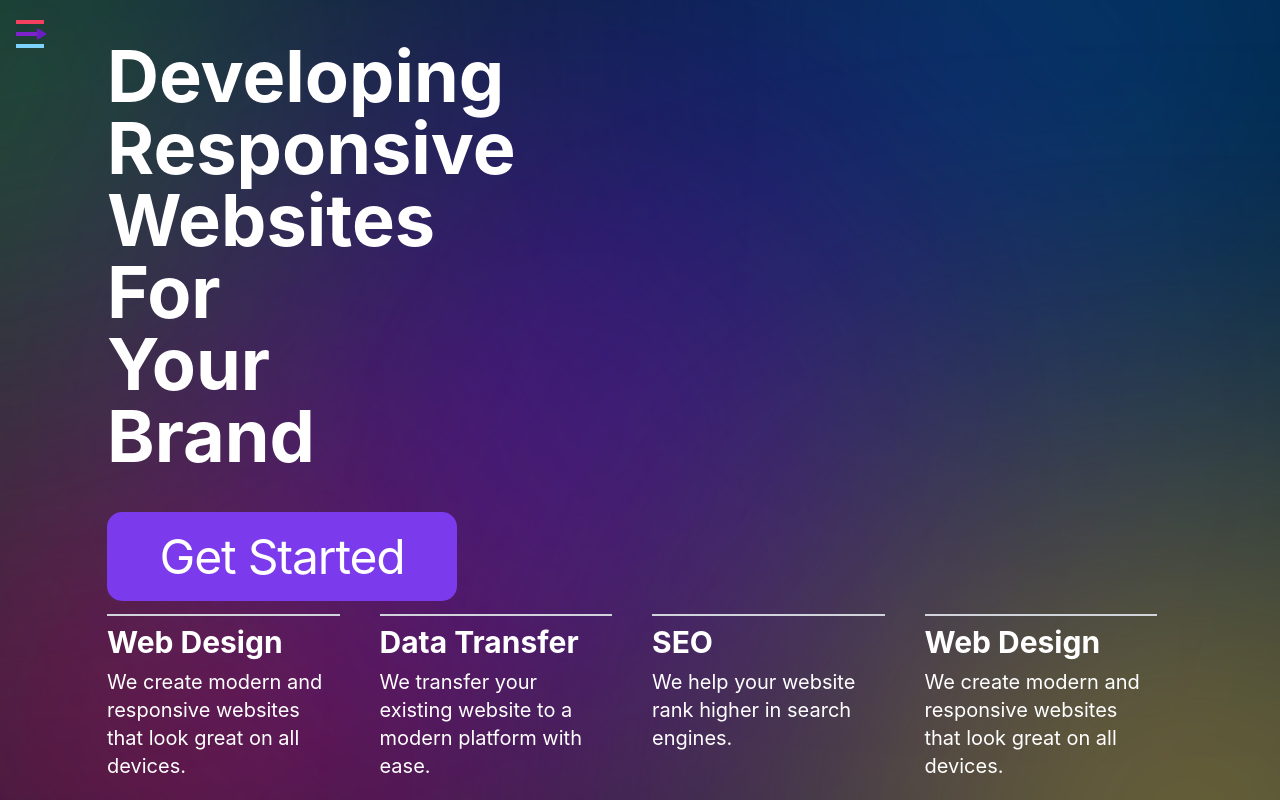
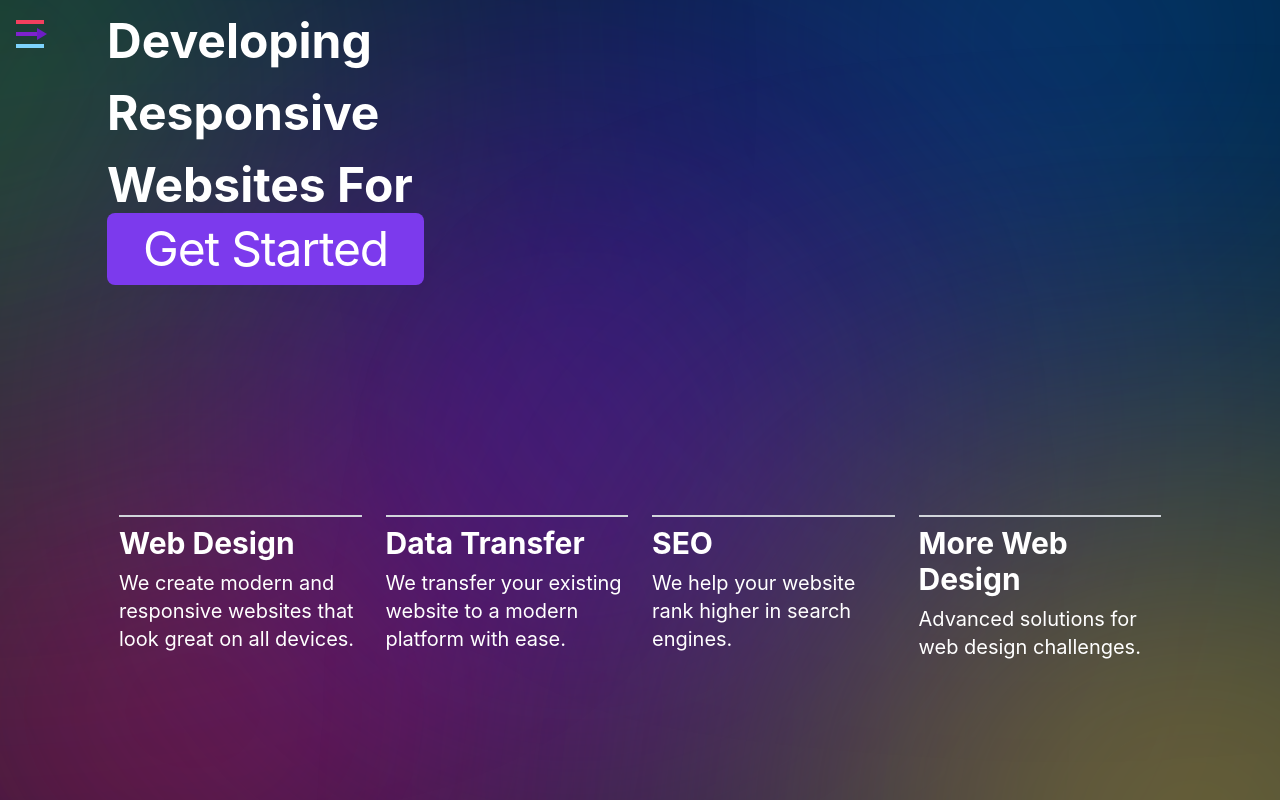
Before and after one commit to infinitepixel-dev/InfinitePixel-Main, a React (Vite) app: page / in a window 1280 px wide. Shown: the top 800 px of the page. Built offline with nearby package versions, Linux system fonts and the light colour scheme.

Commit message:
Updated page 1 layout for desktop / mobile

```diff
--- a/package.json
+++ b/package.json
@@ -30,6 +30,8 @@
     "eslint-plugin-react-hooks": "^4.6.0",
     "eslint-plugin-react-refresh": "^0.4.6",
     "postcss": "^8.4.38",
+    "prettier": "^3.2.5",
+    "prettier-plugin-tailwindcss": "^0.5.14",
     "tailwindcss": "^3.4.3",
     "vite": "^4.5.3"
   }
--- a/src/components/pages/heroPage.jsx
+++ b/src/components/pages/heroPage.jsx
@@ -1,83 +1,83 @@
 // Hero - Page 1
-import { useState, useEffect, useRef } from "react"
-import "./heroPage.css"
+import { useState, useEffect, useRef } from "react";
+import "./heroPage.css";
 
-import DynamicComponentLoader from "../../dynamicComponentLoader"
+import DynamicComponentLoader from "../../dynamicComponentLoader";
 
 function HeroPage() {
-  const [inHeroPage, setinHeroPage] = useState(false)
+  const [inHeroPage, setinHeroPage] = useState(false);
 
   //wait for the page to load
   setTimeout(() => {
-    let hero = document.getElementById("heroPageElement")
+    let hero = document.getElementById("heroPageElement");
 
     // //add mouses hover edvent listener to heroPageElement
     hero.addEventListener("mouseover", () => {
       // console.log("mouse over hero page");
-      setinHeroPage(false)
-    })
+      setinHeroPage(false);
+    });
 
     //if the mouse leaves the heroPageElement, set inHeroPage to false
     hero.addEventListener("mouseleave", () => {
       // console.log("mouse left hero page");
       //allow the opacity of the custom cursor to fade out
 
-      setinHeroPage(true)
-    })
-  }, 1000)
+      setinHeroPage(true);
+    });
+  }, 1000);
 
-  const backGroundBlurAmount = 210
-  const backGroundBorderRadius = 50
+  const backGroundBlurAmount = 210;
+  const backGroundBorderRadius = 50;
 
   //new code
-  const orbRef1 = useRef([])
-  const orbRef2 = useRef([])
-  const orbRef3 = useRef([])
-  const orbRef4 = useRef([])
-  const orbRef5 = useRef([])
+  const orbRef1 = useRef([]);
+  const orbRef2 = useRef([]);
+  const orbRef3 = useRef([]);
+  const orbRef4 = useRef([]);
+  const orbRef5 = useRef([]);
 
   useEffect(() => {
     // Set initial positions for all orbs, storing them in refs
     const setupOrbs = (orbRefs) => {
       for (let i = 0; i < orbRefs.current.length; i++) {
-        const orb = orbRefs.current[i]
-        orb.initialLeft = orb.offsetLeft
-        orb.initialTop = orb.offsetTop
+        const orb = orbRefs.current[i];
+        orb.initialLeft = orb.offsetLeft;
+        orb.initialTop = orb.offsetTop;
       }
-    }
+    };
 
-    setupOrbs(orbRef1)
-    setupOrbs(orbRef2)
-    setupOrbs(orbRef3)
-    setupOrbs(orbRef4)
-    setupOrbs(orbRef5)
+    setupOrbs(orbRef1);
+    setupOrbs(orbRef2);
+    setupOrbs(orbRef3);
+    setupOrbs(orbRef4);
+    setupOrbs(orbRef5);
 
     const moveOrbs = (orbRefs) => {
       for (let i = 0; i < orbRefs.current.length; i++) {
-        const orb = orbRefs.current[i]
+        const orb = orbRefs.current[i];
         // Generate new positions within 25% of their original position
-        const deltaX = (Math.random() * 2 - 1) * 0.5 * orb.initialLeft
-        const deltaY = (Math.random() * 2 - 1) * 0.5 * orb.initialTop
-        orb.style.left = `${orb.initialLeft + deltaX}px`
-        orb.style.top = `${orb.initialTop + deltaY}px`
-        orb.style.transform = `scale(${2 + Math.random() * 0.1})`
+        const deltaX = (Math.random() * 2 - 1) * 0.5 * orb.initialLeft;
+        const deltaY = (Math.random() * 2 - 1) * 0.5 * orb.initialTop;
+        orb.style.left = `${orb.initialLeft + deltaX}px`;
+        orb.style.top = `${orb.initialTop + deltaY}px`;
+        orb.style.transform = `scale(${2 + Math.random() * 0.1})`;
         // return to normal size after 2 seconds
         setTimeout(() => {
-          orb.style.transform = "scale(1)"
-        }, 2000)
+          orb.style.transform = "scale(1)";
+        }, 2000);
       }
-    }
+    };
 
     const intervalId = setInterval(() => {
-      moveOrbs(orbRef1)
-      moveOrbs(orbRef2)
-      moveOrbs(orbRef3)
-      moveOrbs(orbRef4)
-      moveOrbs(orbRef5)
-    }, 500) // Update positions every second
+      moveOrbs(orbRef1);
+      moveOrbs(orbRef2);
+      moveOrbs(orbRef3);
+      moveOrbs(orbRef4);
+      moveOrbs(orbRef5);
+    }, 500); // Update positions every second
 
-    return () => clearInterval(intervalId)
-  }, [])
+    return () => clearInterval(intervalId);
+  }, []);
   //new code
 
   return (
@@ -89,6 +89,8 @@ function HeroPage() {
       {/* randomly move the orbs around the page */}
 
       {/* only allow the custom cursor component to work inside of heroPage */}
+
+      <>
         {/* rose */}
         <div
           ref={(el) => (orbRef1.current[0] = el)}
@@ -170,87 +172,73 @@ function HeroPage() {
             zIndex: "-1",
           }}
         ></div>
+      </>
       {/* Sub-grid for Page 1 */}
       <div
         id="heroPageElement"
-        className="z-10 grid w-full h-screen grid-cols-12 gap-1 mb-8 overflow-auto grid-rows-7 column"
+        className="z-10 grid w-full h-screen gap-1 mb-8 grid-cols-8 overflow-auto grid-rows-8 md:grid-cols-8 lg:grid-cols-12 column"
       >
         {/* Add your rows and columns inside the sub-grid */}
 
-        <div className="col-span-6 col-start-2 col-end-4 row-start-1 row-end-4 mt-10 lg:row-start-1">
-          <div className="font-bold leading-normal tracking-normal md:text-7xl xl:text-8x1">
+        <div className="col-start-2 col-end-7 col-span-7 xl:col-start-2 xl:col-span-3 text-5xl row-start-2 font-bold leading-normal tracking-normal self-center">
           Developing Responsive Websites
           <span className=""> For Your Brand</span>
         </div>
-          <button
-            className="mt-10 text-5xl leading-normal tracking-tight text-center duration-700 text-slate-150 bg-violet-600 md:text-2x1 hover:bg-violet-700"
-            style={{
-              position: "relative",
-              width: "350px",
-              height: "89px",
-              borderRadius: "15px",
-            }}
-          >
+
+        {/* Uses self-start and self-end to align within the cells*/}
+        <button className="col-start-2 row-start-4 col-end-8 xl:row-start-3 xl:col-start-2 xl:col-span-3 text-5xl rounded-lg leading-normal tracking-tight text-center duration-700 text-slate-150 bg-violet-600 md:text-2x1 hover:bg-violet-700 self-center">
           Get Started
         </button>
-        </div>
 
         {/* section for Web Design, Data Transfer, SEO, and Web Design */}
-        <div className="grid grid-cols-1 mt-10 lg:col-span-8 lg:col-start-2 lg:col-end-12 lg:row-start-5 lg:gap-6 lg:row-span-2 lg:grid-cols-4 xl:row-start-6 xl:grid-cols-8">
-          {/* Web Design */}
-          <div className="lg:row-span-2 pe-4 lg:col-span-2">
+        <div className="grid grid-cols-1 row-start-5 col-start-2 col-span-6 lg:grid-cols-4 lg:col-start-2 lg:col-end-12 lg:row-start-5 xl:row-start-6 xl:grid-cols-8">
+          {/* Web Design - Adjusted for responsive behavior */}
+          <div className="m-3 xs:row-start-1 xs:col-start-2 xs:col-span-6 sm:col-span-2 lg:col-span-2 xl:col-span-2 xl:row-start-1 xl:col-start-1">
             <hr className="w-full border-t-2 border-gray-300" />
-
-            <div className="mt-2 font-bold leading-normal tracking-normal md:text-3xl">
+            <div className="mt-2 font-bold text-base leading-normal tracking-normal sm:text-xl lg:text-3xl">
               Web Design
             </div>
-            <div className="mt-2 text-xl leading-7">
+            <div className="mt-2 text-sm sm:text-lg lg:text-xl">
               We create modern and responsive websites that look great on all
               devices.
             </div>
           </div>
-
-          {/* Data Transfer */}
-          <div className="col-span-2 row-span-2 pe-4">
+          {/* Data Transfer - Responsive adjustments */}
+          {/* sub grid */}
+          <div className="m-3 xs:row-start-2 xs:col-start-2 xs:col-span-6 lg:col-span-2 xl:col-span-2 xl:row-start-1 xl:col-start-3">
             <hr className="w-full border-t-2 border-gray-300" />
-
-            <div className="mt-2 text-2xl font-bold leading-normal tracking-normal md:text-3xl">
+            <div className="mt-2 text-xl font-bold leading-normal tracking-normal sm:text-2xl lg:text-3xl">
               Data Transfer
             </div>
-            <div className="mt-2 text-xl leading-7">
+            <div className="mt-2 text-lg leading-7 sm:text-xl lg:text-xl">
               We transfer your existing website to a modern platform with ease.
             </div>
           </div>
-
-          {/* SEO */}
-          <div className="col-span-2 row-span-2 pe-4">
+          {/* SEO - Adjusted for responsive grid */}
+          <div className="m-3 xs:row-start-3 xs:col-start-2 xs:col-span-6 sm:col-span-2 lg:col-span-2 xl:col-span-2 xl:row-start-1 xl:col-start-5">
             <hr className="w-full border-t-2 border-gray-300" />
-
-            <div className="mt-2 text-2xl font-bold leading-normal tracking-normal md:text-3xl">
+            <div className="mt-2 text-xl font-bold leading-normal tracking-normal sm:text-2xl lg:text-3xl">
               SEO
             </div>
-            <div className="mt-2 text-xl leading-7">
+            <div className="mt-2 text-lg leading-7 sm:text-xl lg:text-xl">
               We help your website rank higher in search engines.
             </div>
           </div>
-
-          {/* Web Design */}
-          <div className="col-span-2 row-span-2 pe-4">
+          {/* Additional Web Design Section if needed, or use for another service */}
+          <div className="m-3 xs:row-start-4 xs:col-start-2 xs:col-span-6 sm:col-span-2 lg:col-span-2 xl:col-span-2 xl:row-start-1 xl:col-start-7">
             <hr className="w-full border-t-2 border-gray-300" />
-
-            <div className="mt-2 text-2xl font-bold leading-normal tracking-normal md:text-3xl">
-              Web Design
+            <div className="mt-2 text-xl font-bold leading-normal tracking-normal sm:text-2xl lg:text-3xl">
+              More Web Design
             </div>
-            <div className="mt-2 text-xl leading-7">
-              We create modern and responsive websites that look great on all
-              devices.
+            <div className="mt-2 text-lg leading-7 sm:text-xl lg:text-xl">
+              Advanced solutions for web design challenges.
             </div>
           </div>
-          {/* end of grid */}
+          {/* sub grid end */}
         </div>
       </div>
     </div>
-  )
+  );
 }
 
-export default HeroPage
+export default HeroPage;
--- a/tailwind.config.js
+++ b/tailwind.config.js
@@ -2,6 +2,13 @@
 export default {
   content: ["./index.html", "./src/**/*.{js,jsx,ts,tsx}"],
   theme: {
+    screens: {
+      xs: "375px",
+      sm: "640px",
+      md: "768px",
+      lg: "1024px",
+      xl: "1280px",
+    },
     extend: {
       keyframes: {
         typing: {
@@ -42,5 +49,5 @@ export default {
       },
     },
   },
-  plugins: [],
-}
+  plugins: ["prettier-plugin-tailwindcss"],
+};
```
Also changed, not shown: 1 other file (tests, documents, lock files or other folders). Lines whose indentation alone changed are shown as unchanged.
